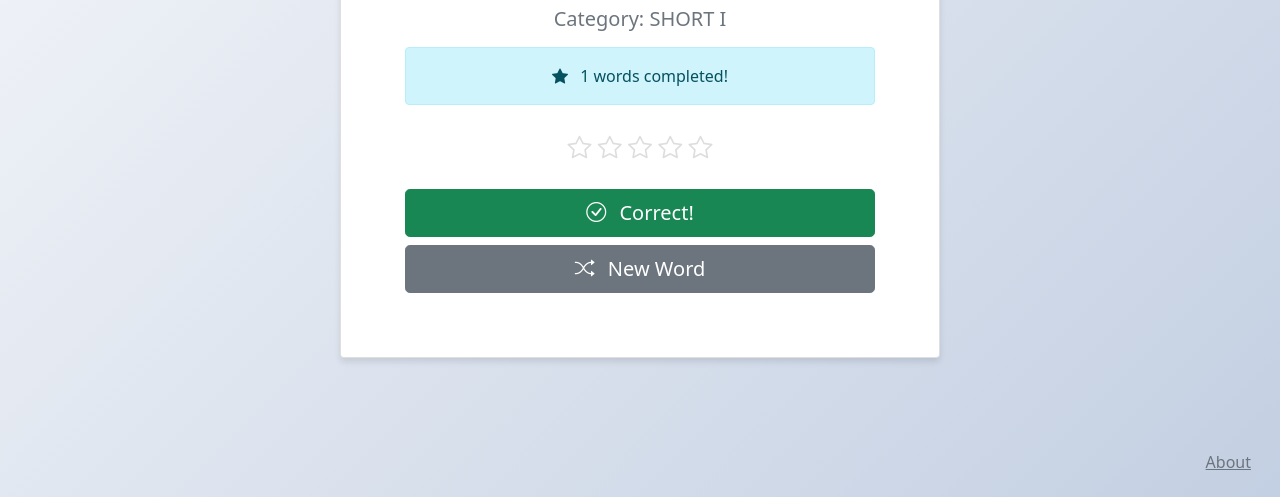
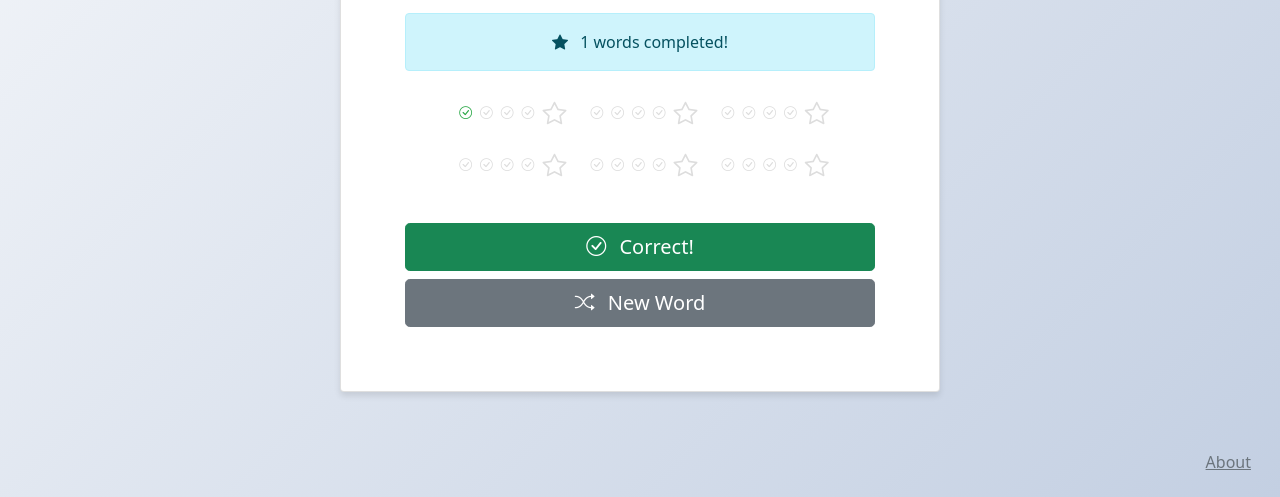
Before and after one commit to booherbg/kinder-sight-words, a plain HTML site: page index.html in a window 1280 px wide. Both pictures are taken after a click on the button "Correct!". Shown: the part 303-800 px from the top of the page. Drawn offline with nearby package versions, Linux system fonts and the light colour scheme.

Commit message:
added little checkboxes to each mini-milestone

```diff
--- a/index.html
+++ b/index.html
@@ -110,6 +110,30 @@
             30% { transform: translateY(-20px); opacity: 1; }
             100% { transform: translateY(-40px); opacity: 0; }
         }
+
+        .milestone-progress {
+            display: inline-flex;
+            align-items: center;
+            gap: 0.5rem;
+            margin: 0 0.5rem;
+        }
+
+        .checkbox {
+            font-size: 0.8rem;
+            color: #ddd;
+            transition: color 0.3s ease;
+        }
+
+        .checkbox.checked {
+            color: #28a745;
+            animation: checkPop 0.3s ease-out;
+        }
+
+        @keyframes checkPop {
+            0% { transform: scale(1); }
+            50% { transform: scale(1.3); }
+            100% { transform: scale(1); }
+        }
     </style>
 </head>
 <body>
@@ -129,12 +153,68 @@
                     <i class="bi bi-star-fill me-2"></i>
                     <span>0 words completed!</span>
                 </div>
-                <div class="milestone-stars mb-4">
-                    <i class="bi bi-star star-empty" data-star="1"></i>
-                    <i class="bi bi-star star-empty" data-star="2"></i>
-                    <i class="bi bi-star star-empty" data-star="3"></i>
-                    <i class="bi bi-star star-empty" data-star="4"></i>
-                    <i class="bi bi-star star-empty" data-star="5"></i>
+                <div class="milestone-stars mb-4 d-flex flex-wrap justify-content-center">
+                    <!-- First Row -->
+                    <div class="d-flex align-items-center mb-3 me-3">
+                        <div class="milestone-progress">
+                            <i class="bi bi-check-circle checkbox" data-check="1"></i>
+                            <i class="bi bi-check-circle checkbox" data-check="2"></i>
+                            <i class="bi bi-check-circle checkbox" data-check="3"></i>
+                            <i class="bi bi-check-circle checkbox" data-check="4"></i>
+                        </div>
+                        <i class="bi bi-star star-empty" data-star="1"></i>
+                    </div>
+
+                    <div class="d-flex align-items-center mb-3 me-3">
+                        <div class="milestone-progress">
+                            <i class="bi bi-check-circle checkbox" data-check="1"></i>
+                            <i class="bi bi-check-circle checkbox" data-check="2"></i>
+                            <i class="bi bi-check-circle checkbox" data-check="3"></i>
+                            <i class="bi bi-check-circle checkbox" data-check="4"></i>
+                        </div>
+                        <i class="bi bi-star star-empty" data-star="2"></i>
+                    </div>
+
+                    <div class="d-flex align-items-center mb-3">
+                        <div class="milestone-progress">
+                            <i class="bi bi-check-circle checkbox" data-check="1"></i>
+                            <i class="bi bi-check-circle checkbox" data-check="2"></i>
+                            <i class="bi bi-check-circle checkbox" data-check="3"></i>
+                            <i class="bi bi-check-circle checkbox" data-check="4"></i>
+                        </div>
+                        <i class="bi bi-star star-empty" data-star="3"></i>
+                    </div>
+
+                    <!-- Second Row -->
+                    <div class="d-flex align-items-center mb-3 me-3">
+                        <div class="milestone-progress">
+                            <i class="bi bi-check-circle checkbox" data-check="1"></i>
+                            <i class="bi bi-check-circle checkbox" data-check="2"></i>
+                            <i class="bi bi-check-circle checkbox" data-check="3"></i>
+                            <i class="bi bi-check-circle checkbox" data-check="4"></i>
+                        </div>
+                        <i class="bi bi-star star-empty" data-star="4"></i>
+                    </div>
+
+                    <div class="d-flex align-items-center mb-3 me-3">
+                        <div class="milestone-progress">
+                            <i class="bi bi-check-circle checkbox" data-check="1"></i>
+                            <i class="bi bi-check-circle checkbox" data-check="2"></i>
+                            <i class="bi bi-check-circle checkbox" data-check="3"></i>
+                            <i class="bi bi-check-circle checkbox" data-check="4"></i>
+                        </div>
+                        <i class="bi bi-star star-empty" data-star="5"></i>
+                    </div>
+
+                    <div class="d-flex align-items-center mb-3">
+                        <div class="milestone-progress">
+                            <i class="bi bi-check-circle checkbox" data-check="1"></i>
+                            <i class="bi bi-check-circle checkbox" data-check="2"></i>
+                            <i class="bi bi-check-circle checkbox" data-check="3"></i>
+                            <i class="bi bi-check-circle checkbox" data-check="4"></i>
+                        </div>
+                        <i class="bi bi-star star-empty" data-star="6"></i>
+                    </div>
                 </div>
                 <div class="d-grid gap-2">
                     <button onclick="handleCorrect()" class="btn btn-success btn-lg">
@@ -256,10 +336,21 @@
         const categories = Object.keys(CVC_WORDS);
         let currentCategory = null;
         let wordCount = 0;
+        let lastWord = null;
 
         function getRandomElement(array) {
-            if (!array || array.length === 0) return ""; // Add safety check
-            return array[Math.floor(Math.random() * array.length)];
+            if (!array || array.length === 0) return ""; // Safety check
+
+            // If array has only one element, return it
+            if (array.length === 1) return array[0];
+
+            let newElement;
+            do {
+                newElement = array[Math.floor(Math.random() * array.length)];
+            } while (newElement === lastWord && array.length > 1);
+
+            lastWord = newElement;  // Store the selected word
+            return newElement;
         }
 
         function pickNewCategory() {
@@ -297,16 +388,42 @@
 
         function updateStars() {
             const starCount = Math.floor(wordCount / 5);
-            const stars = document.querySelectorAll('.milestone-stars i');
+            const checkCount = wordCount % 5;
+            const stars = document.querySelectorAll('.milestone-stars i.bi-star, .milestone-stars i.bi-star-fill');
 
+            // Update completed stars
             stars.forEach((star, index) => {
                 if (index < starCount) {
                     star.classList.remove('bi-star');
                     star.classList.remove('star-empty');
                     star.classList.add('bi-star-fill');
                     star.classList.add('star-earned');
+
+                    // Check all checkboxes in the previous milestone-progress
+                    const prevProgress = star.previousElementSibling;
+                    if (prevProgress && prevProgress.classList.contains('milestone-progress')) {
+                        prevProgress.querySelectorAll('.checkbox').forEach(checkbox => {
+                            checkbox.classList.add('checked');
+                        });
+                    }
                 }
             });
+
+            // Update current progress checkboxes
+            if (starCount < stars.length) {
+                const currentStar = stars[starCount];
+                const currentProgress = currentStar.previousElementSibling;
+                if (currentProgress && currentProgress.classList.contains('milestone-progress')) {
+                    const checkboxes = currentProgress.querySelectorAll('.checkbox');
+                    checkboxes.forEach((checkbox, index) => {
+                        if (index < checkCount) {
+                            checkbox.classList.add('checked');
+                        } else {
+                            checkbox.classList.remove('checked');
+                        }
+                    });
+                }
+            }
         }
 
         // Initialize speech synthesis and voices
@@ -482,9 +599,11 @@
                     <span>${wordCount} words completed!</span>
                 `;
 
+                // Update stars and checkmarks
+                updateStars();
+
                 if (wordCount % 5 === 0) {
                     showCelebration();
-                    updateStars();
                     pickNewCategory(); // Pick new category after completing a set of 5
                 }
 
```
